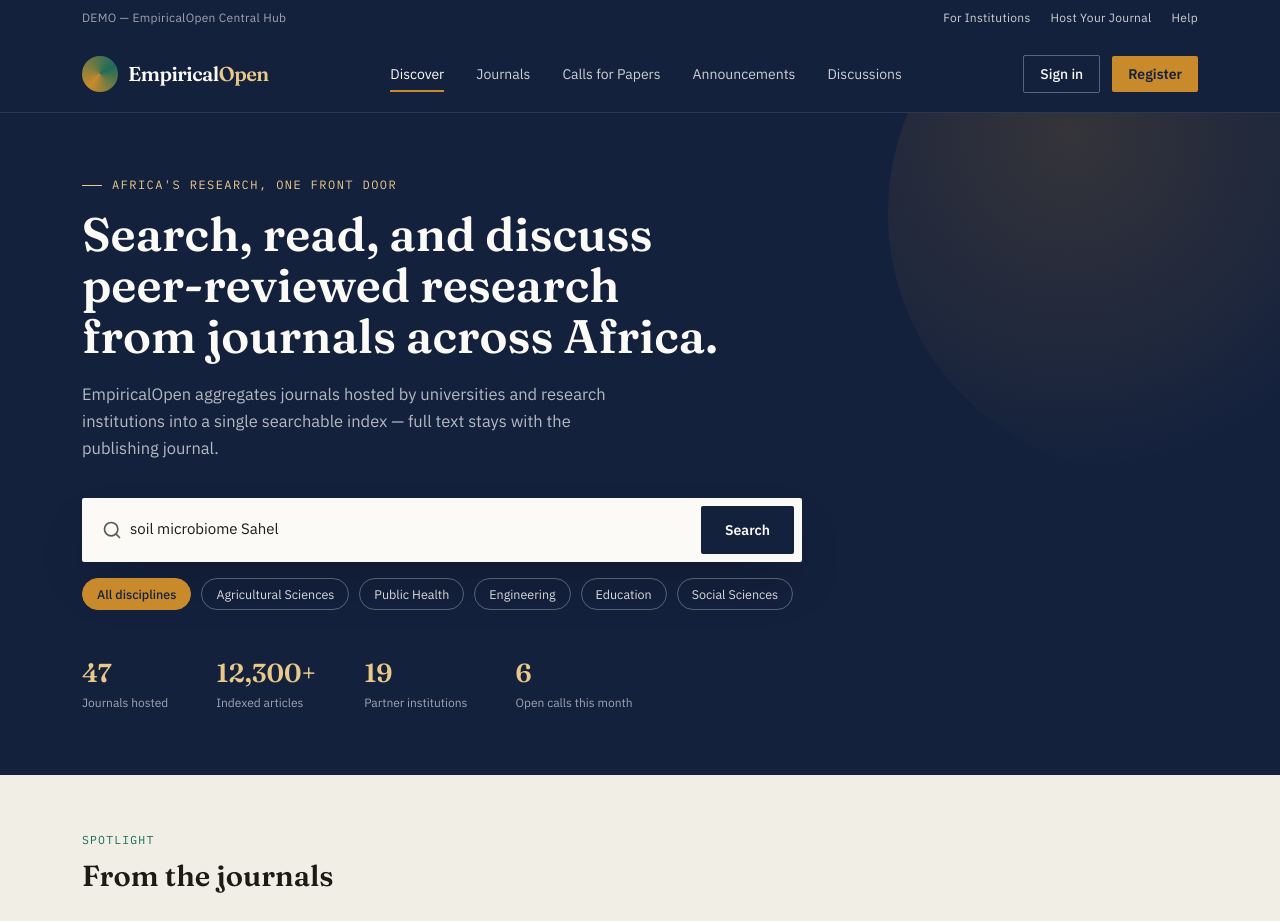
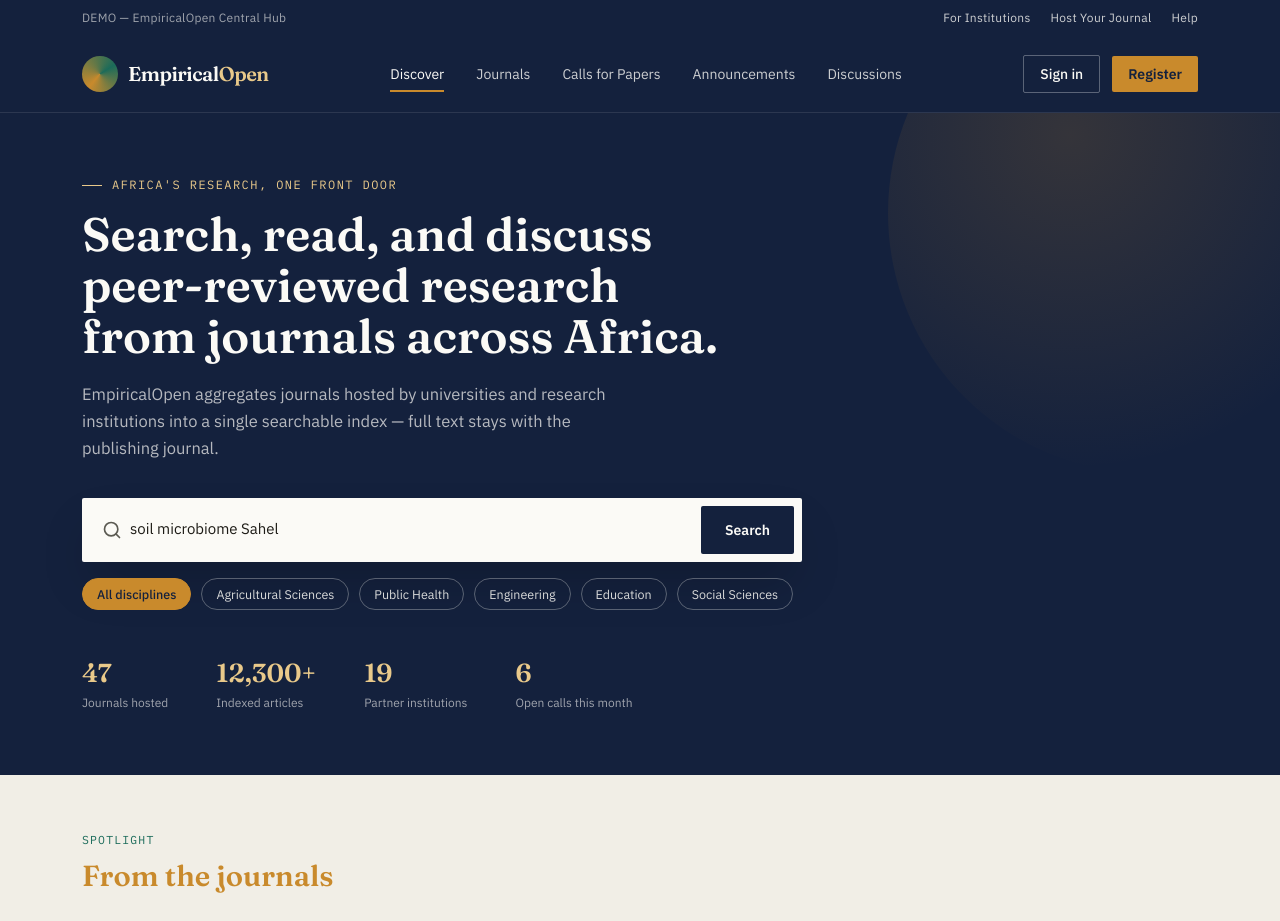
Before and after one commit to JOKEh1/Empirical-Open, a Next.js app: page / in a window 1280 px wide. Shown: the top 921 px of the page. Built offline with nearby package versions, Linux system fonts and the light colour scheme.

Commit message:
feat: update section header title color to text-gold

```diff
--- a/components/section-header.tsx
+++ b/components/section-header.tsx
@@ -13,7 +13,7 @@ export function SectionHeader({ tag, title, viewAll }: SectionHeaderProps) {
         <span className="mb-2 block font-mono text-[11.5px] uppercase tracking-[0.1em] text-jade">
           {tag}
         </span>
-        <h2 className="font-serif text-2xl font-semibold md:text-[29px]">{title}</h2>
+        <h2 className="font-serif text-2xl font-semibold text-gold md:text-[29px]">{title}</h2>
       </div>
       {viewAll && (
         <a
```
